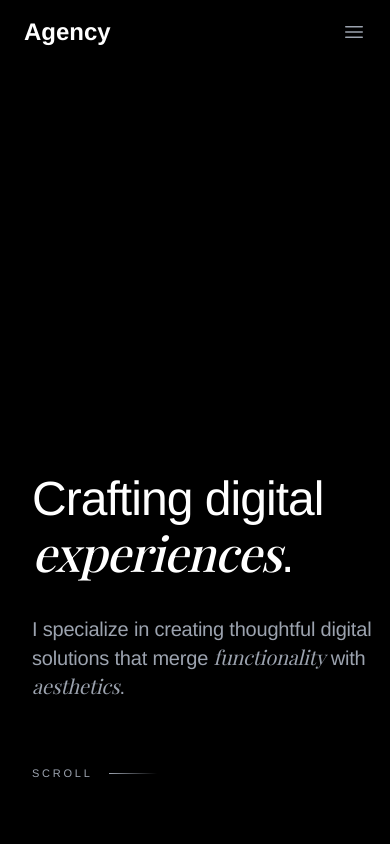
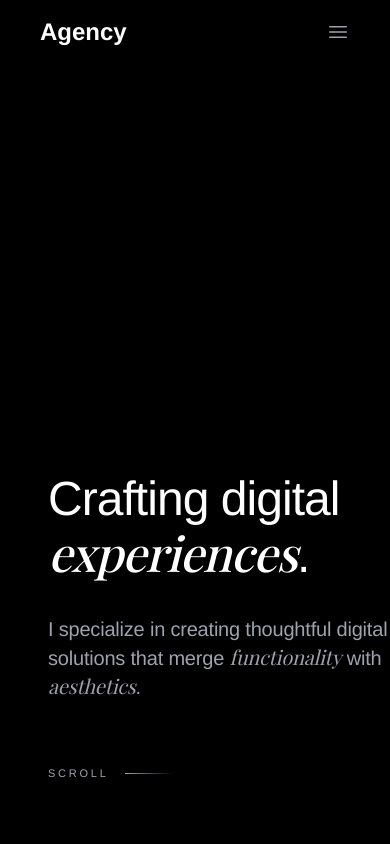
Before and after one commit to raunnnak/portfolio, a React (Vite) app: page / in a window 390 px wide. Shown: the top 844 px of the page. Built offline with nearby package versions, Linux system fonts and the light colour scheme; a web font is replaced by a local one.

Commit message:
margins except for about intro

```diff
--- a/src/components/common/ScrollSection.jsx
+++ b/src/components/common/ScrollSection.jsx
@@ -1,10 +1,8 @@
 const ScrollSection = ({ children, isBlack = false }) => {
   return (
     <section className={`w-screen ${isBlack ? 'bg-black text-white' : 'bg-white text-neutral-900'}`}>
-      <div className="w-full">
-        <div className="max-w-7xl mx-auto px-4 sm:px-6 lg:px-8 w-full">
-          {children}
-        </div>
+      <div className="max-w-[120rem] mx-auto px-8">
+        {children}
       </div>
     </section>
   );
--- a/src/components/home/FeaturedProjects.jsx
+++ b/src/components/home/FeaturedProjects.jsx
@@ -5,7 +5,7 @@ import { featuredProjects } from '../../data/projects';
 const FeaturedProjects = () => {
   return (
     <section className="w-full py-40 relative">
-      <div className="container mx-auto">
+      <div className="max-w-[120rem] mx-auto px-8">
         <div className="flex flex-col md:flex-row items-start">
           {/* Left side - Sticky Heading */}
           <div className="w-full md:w-1/3 md:sticky md:top-40 mb-16 md:mb-0 order-1">
--- a/src/components/layout/Footer.jsx
+++ b/src/components/layout/Footer.jsx
@@ -43,7 +43,7 @@ const Footer = () => {
       viewport={{ once: true }}
       variants={containerVariants}
     >
-      <div className="max-w-7xl mx-auto px-4 sm:px-6 lg:px-8">
+      <div className="max-w-[120rem] mx-auto px-8">
         {/* Main Footer Content */}
         <div className="py-12">
           <div className="grid grid-cols-1 md:grid-cols-3 gap-12 md:gap-16 justify-items-center md:justify-items-start">
--- a/src/components/layout/Navigation.jsx
+++ b/src/components/layout/Navigation.jsx
@@ -32,7 +32,7 @@ const Navigation = () => {
 
   return (
     <nav className="fixed top-0 left-0 right-0 z-50 bg-primary/95 backdrop-blur-sm w-screen">
-      <div className="max-w-7xl mx-auto px-4 sm:px-6 lg:px-8">
+      <div className="max-w-[120rem] mx-auto px-8">
         <div className="flex justify-between items-center h-16">
           {/* Logo */}
           <Link
```
